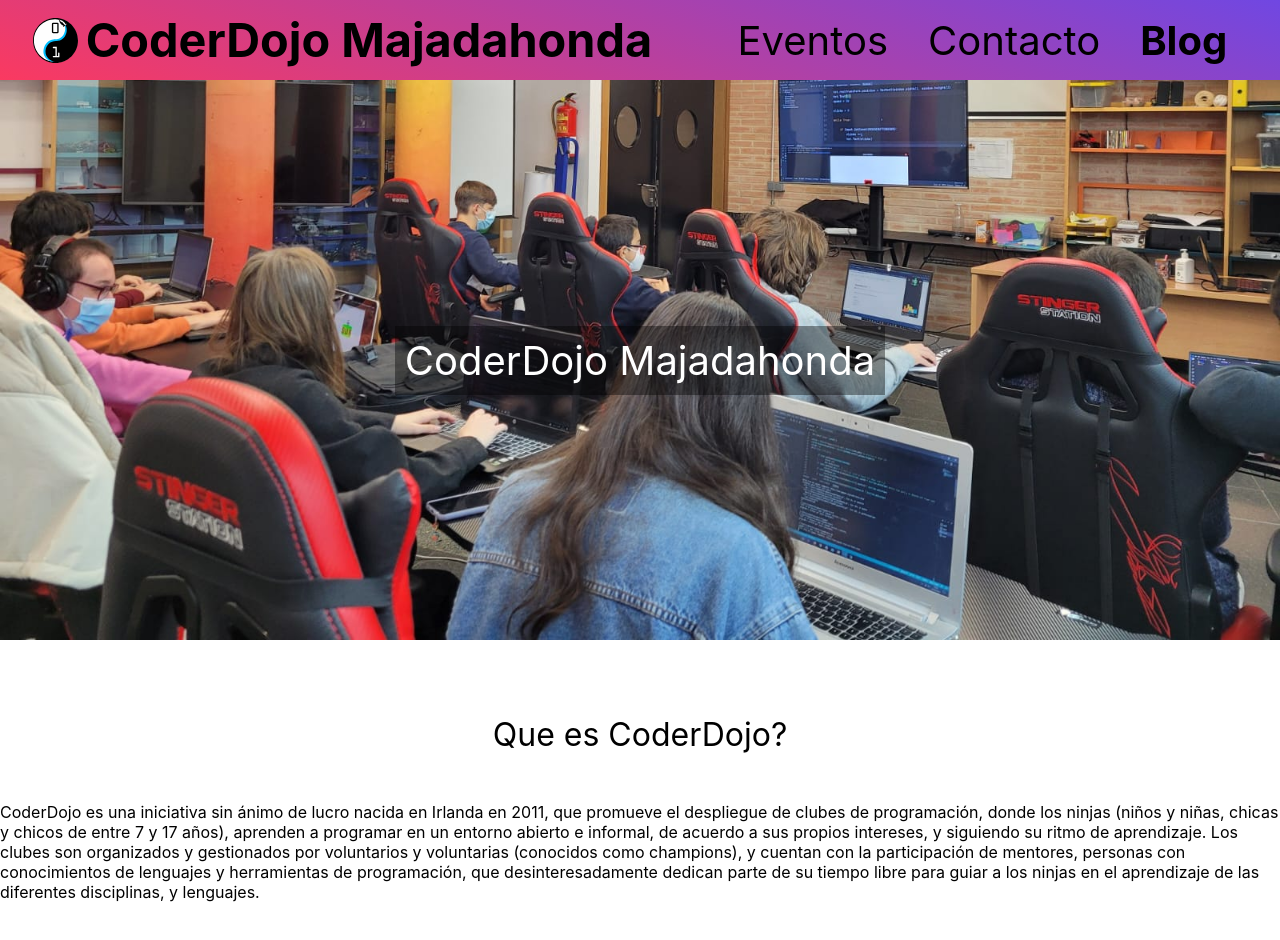
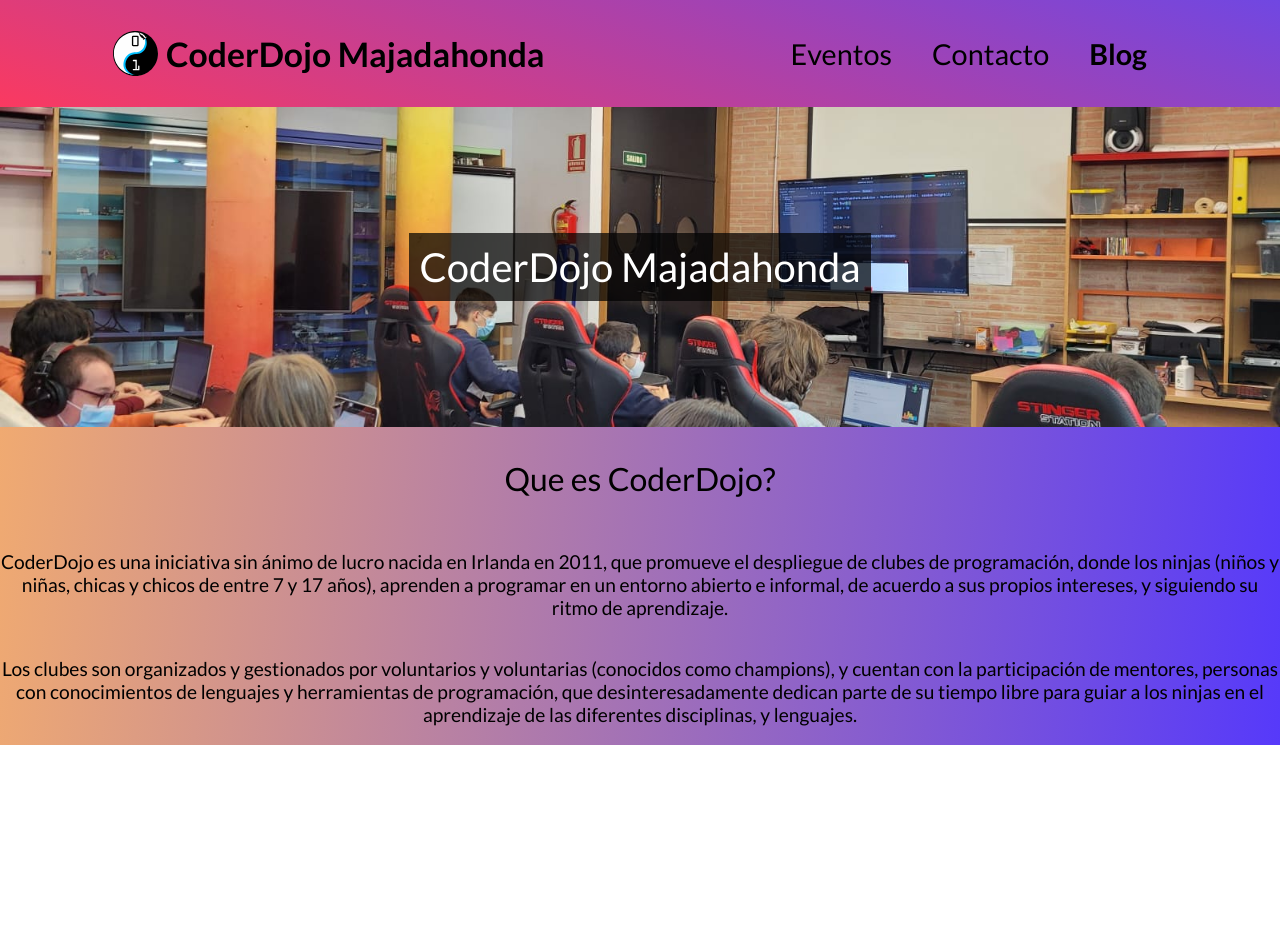
Before and after one commit to magnitopic/coderpage, a Next.js app: page / in a window 1280 px wide. Shown: the top 940 px of the page. After the commit the page ends 800 px from the top, so only its background shows below. Built offline with nearby package versions, Linux system fonts and the light colour scheme.

Commit message:
Font change and new colors

```diff
--- a/components/First.js
+++ b/components/First.js
@@ -1,14 +1,11 @@
-import styles from '../styles/First.module.css';
+import styles from "../styles/First.module.css";
 
-const First= () => {
+const First = () => {
 	return (
-		<div id={styles.image}>
-			<div id={styles.imageText}>
-				CoderDojo Majadahonda
-			</div>
+		<div id={styles.main}>
+			<div id={styles.imageText}>CoderDojo Majadahonda</div>
 		</div>
-	)
-}
+	);
+};
 
-
-export default First
+export default First;
--- a/components/Meta.js
+++ b/components/Meta.js
@@ -1,8 +1,11 @@
 import Head from 'next/head';
 
-const Meta= ({title, keywords, description}) => {
+const Meta = ({title, keywords, description}) => {
 	return (
 		<Head>
+			<link rel="preconnect" href="https://fonts.googleapis.com"/>
+			<link rel="preconnect" href="https://fonts.gstatic.com" crossorigin/>
+			<link href="https://fonts.googleapis.com/css2?family=Lato:wght@400;700&display=swap" rel="stylesheet"/>
 			<link rel="stylesheet" href="https://cdnjs.cloudflare.com/ajax/libs/font-awesome/4.7.0/css/font-awesome.min.css"/>
 			<meta charset="UTF-8"></meta>
 			<link rel="icon" href="/CoderNautsLogo.svg" />
--- a/components/Second.js
+++ b/components/Second.js
@@ -3,6 +3,7 @@
 function Second() {
 	return (
 		<div id={styles.main}>
+			<div className={styles.separator} id={styles.separator}></div>
 			<p id={styles.titulo}>Que es CoderDojo?</p>
 			<p id={styles.text}>
 				CoderDojo es una iniciativa sin ánimo de lucro nacida en Irlanda
@@ -10,9 +11,12 @@
 				donde los ninjas (niños y niñas, chicas y chicos de entre 7 y 17
 				años), aprenden a programar en un entorno abierto e informal, de
 				acuerdo a sus propios intereses, y siguiendo su ritmo de
-				aprendizaje. Los clubes son organizados y gestionados por
-				voluntarios y voluntarias (conocidos como champions), y cuentan
-				con la participación de mentores, personas con conocimientos de
+				aprendizaje.
+			</p>
+			<p id={styles.text}>
+				Los clubes son organizados y gestionados por voluntarios y
+				voluntarias (conocidos como champions), y cuentan con la
+				participación de mentores, personas con conocimientos de
 				lenguajes y herramientas de programación, que desinteresadamente
 				dedican parte de su tiempo libre para guiar a los ninjas en el
 				aprendizaje de las diferentes disciplinas, y lenguajes.
--- a/styles/First.module.css
+++ b/styles/First.module.css
@@ -1,22 +1,21 @@
-#image{
-    background-image: url(/dojo.jpeg);
-    width: 100%;
-    height: 70vh;
-    background-attachment: fixed;
-	background-position: bottom;
-	background-repeat: no-repeat;
-	background-size: cover;
+#main {
     display: flex;
     align-items: center;
     justify-content: center;
     text-align: center;
+    background-image: url(/dojo.jpeg);
+    width: 100%;
+    height: 20em;
+    background-position: center;
+    background-repeat: no-repeat;
+    background-size: cover;
 }
 
-#imageText{
+#imageText {
     padding: 10px;
     font-size: 2.5em;
-    background-color: rgb(0,0,0); /* Fallback color */
-    background-color: rgba(0,0,0, 0.4);
+    background-color: rgb(0, 0, 0); /* Fallback color */
+    background-color: rgba(0, 0, 0, 0.7);
     color: white;
     z-index: 2;
 }
--- a/styles/Header.module.css
+++ b/styles/Header.module.css
@@ -3,9 +3,9 @@
 	flex-direction: row;
 	align-items: center;
 	justify-content: space-around;
-	height: 10vh;
+	height: auto;
 	width: 100%;
-	font-size: 2.5em;
+	font-size: 1.8em;
 	background: linear-gradient(200deg, #7047e2, rgba(250, 56, 95, 0.993));
 	z-index: 10;
 }
--- a/styles/Second.module.css
+++ b/styles/Second.module.css
@@ -1,16 +1,17 @@
-#main{
+#main {
     display: flex;
     align-items: center;
     justify-content: center;
     flex-direction: column;
-    height: 40vh;
     width: 100%;
+    background: linear-gradient(95deg, #f0aa71, rgba(85, 56, 250, 0.993));
 }
 
-#titulo{
+#titulo {
     font-size: 2em;
 }
 
-#text{
-
+#text {
+    font-size: 1.2em;
+    text-align: center;
 }
--- a/styles/globals.css
+++ b/styles/globals.css
@@ -2,8 +2,7 @@
 body {
   padding: 0;
   margin: 0;
-  font-family: -apple-system, BlinkMacSystemFont, Segoe UI, Roboto, Oxygen,
-    Ubuntu, Cantarell, Fira Sans, Droid Sans, Helvetica Neue, sans-serif;
+  font-family: 'Lato', sans-serif;
 }
 
 a {
@@ -14,3 +13,7 @@
 * {
   box-sizing: border-box;
 }
+
+.separator{
+  background-image: url(/separator.svg);
+}
```
Also changed, not shown: public/separator.svg (added).
